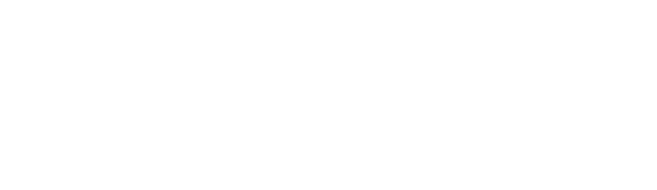
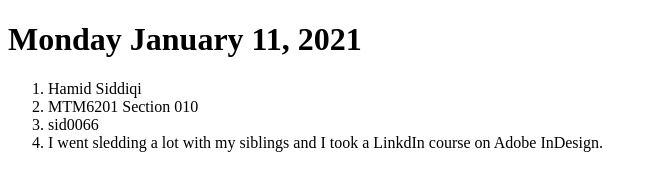
Before and after one commit to sidd0066/sidd0066-2.github.io, a plain HTML site: page github-pages/index.html in a window 1280 px wide. Shown: the whole page, without its empty margins (0-657 px from the left). Drawn offline with Linux system fonts and the light colour scheme.

Commit message:
adding list

```diff
--- a/github-pages/index.html
+++ b/github-pages/index.html
@@ -6,6 +6,12 @@
     <title>Document</title>
 </head>
 <body>
-
+    <h1>Monday January 11, 2021</h1>
+    <ol>
+        <li>Hamid Siddiqi</li>
+        <li>MTM6201 Section 010</li>
+        <li>sid0066</li>
+        <li>I went sledding a lot with my siblings and I took a LinkdIn course on Adobe InDesign.</li>
+    </ol>
 </body>
 </html>
```
